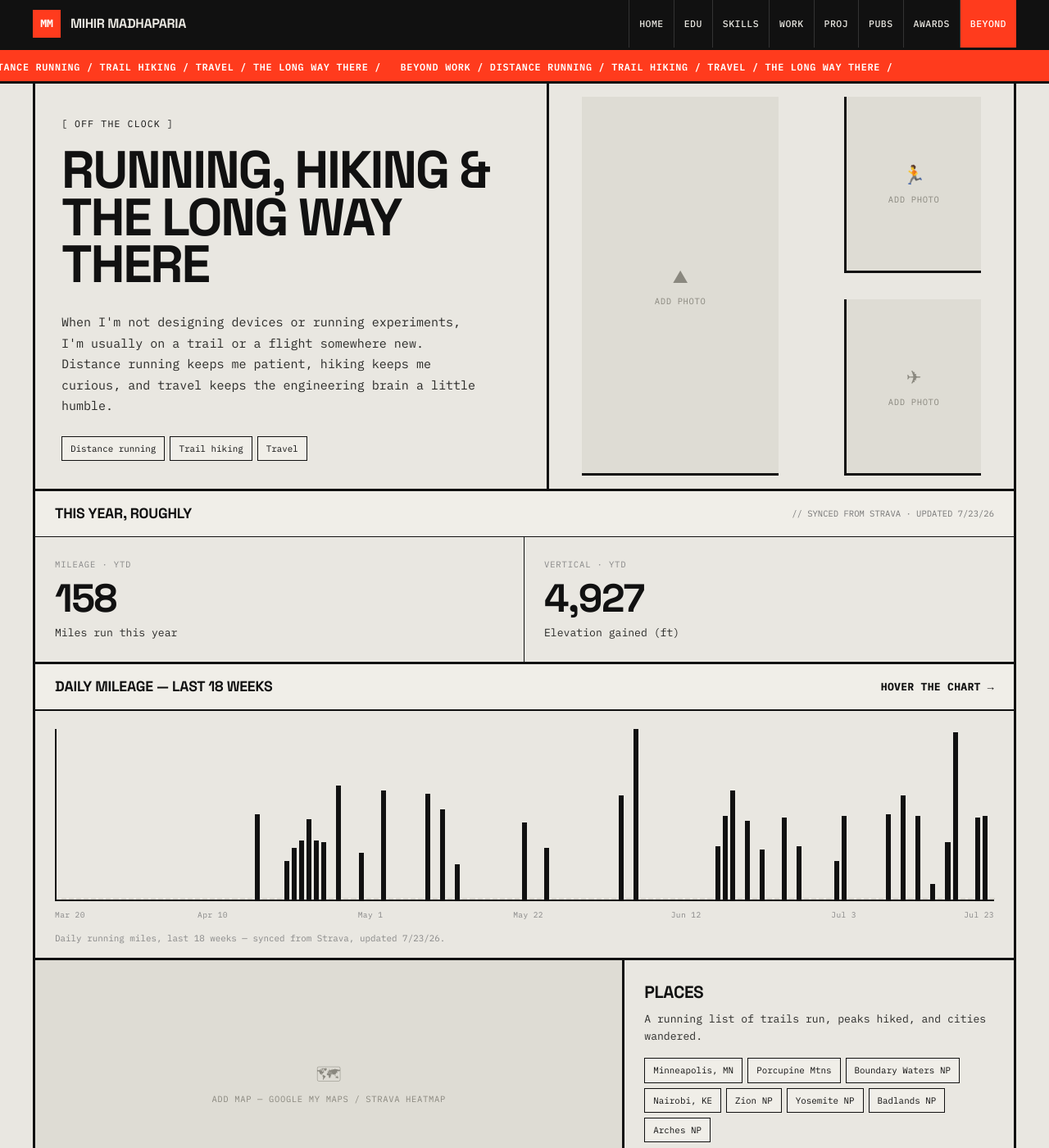
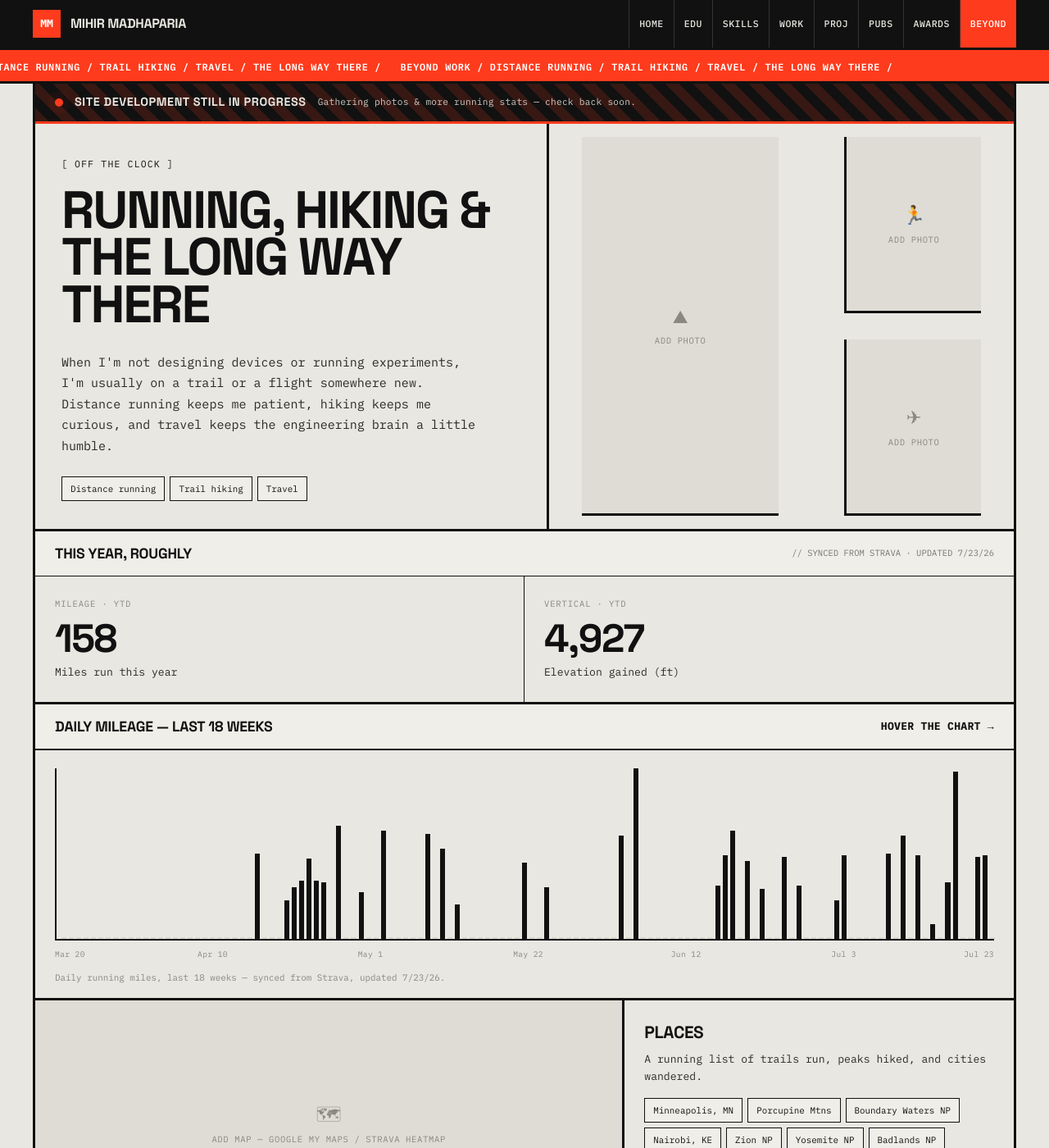
Before and after one commit to mihirmadhaparia/mihirmadhaparia.github.io, a Jekyll site: the page built from beyond.html, in a window 1280 px wide and 1400 px high. Shown: the whole window at 82% size. Built offline with Jekyll 4.4.1, drawn with Linux system fonts in a browser that asks for light colours.

Commit message:
Add work-in-progress banner to Beyond page
- Caution-striped brutalist banner: "SITE DEVELOPMENT STILL IN PROGRESS" with pulsing dot
- Subtext notes photos & more running stats are coming; reduced-motion respected

```diff
--- a/assets/css/brutalist.css
+++ b/assets/css/brutalist.css
@@ -324,3 +324,20 @@ a.b-footer__cell:hover { background: var(--red); color: #fff; }
   .metric { grid-template-columns: 48px 100px 1fr; }
   .b-footer { grid-template-columns: 1fr 1fr; }
 }
+
+/* ---------- Beyond: work-in-progress banner ---------- */
+.wip-banner {
+  display: flex; align-items: center; flex-wrap: wrap; gap: 8px 14px;
+  padding: 12px 24px; background: var(--ink); color: var(--paper);
+  border-bottom: 3px solid var(--red);
+  background-image: repeating-linear-gradient(45deg, rgba(255,59,29,0.16) 0 12px, transparent 12px 24px);
+}
+.wip-banner__dot { width: 10px; height: 10px; border-radius: 50%; background: var(--red); box-shadow: 0 0 0 0 rgba(255,59,29,0.7); animation: wipPulse 1.6s ease-out infinite; flex: 0 0 auto; }
+.wip-banner__text { font-family: var(--font-display); font-weight: 800; font-size: 0.9rem; letter-spacing: 0.04em; }
+.wip-banner__sub { font-family: var(--font-mono); font-size: 0.7rem; color: #cfccc4; letter-spacing: 0.02em; }
+@keyframes wipPulse {
+  0% { box-shadow: 0 0 0 0 rgba(255,59,29,0.7); }
+  70% { box-shadow: 0 0 0 9px rgba(255,59,29,0); }
+  100% { box-shadow: 0 0 0 0 rgba(255,59,29,0); }
+}
+@media (prefers-reduced-motion: reduce) { .wip-banner__dot { animation: none; } }
--- a/beyond.html
+++ b/beyond.html
@@ -25,6 +25,11 @@ ticker: "BEYOND WORK / DISTANCE RUNNING / TRAIL HIKING / TRAVEL / THE LONG WAY T
 {% endcomment %}
 
 <section class="b-frame">
+    <div class="wip-banner" role="status">
+        <span class="wip-banner__dot" aria-hidden="true"></span>
+        <span class="wip-banner__text">SITE DEVELOPMENT STILL IN PROGRESS</span>
+        <span class="wip-banner__sub">Gathering photos &amp; more running stats &mdash; check back soon.</span>
+    </div>
     <div class="beyond-hero">
         <div class="beyond-hero__main" data-reveal>
             <p class="eyebrow">[ OFF THE CLOCK ]</p>
```
